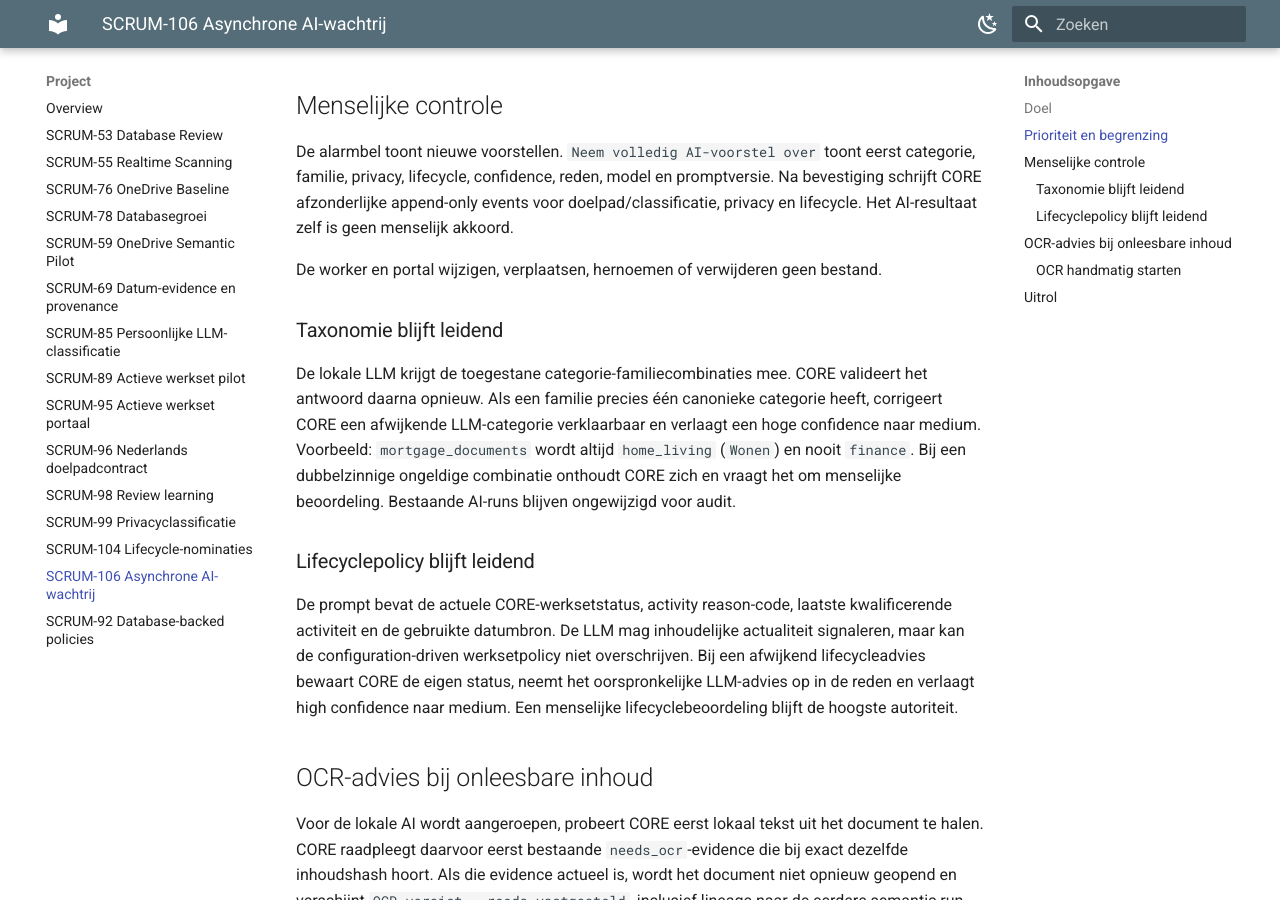
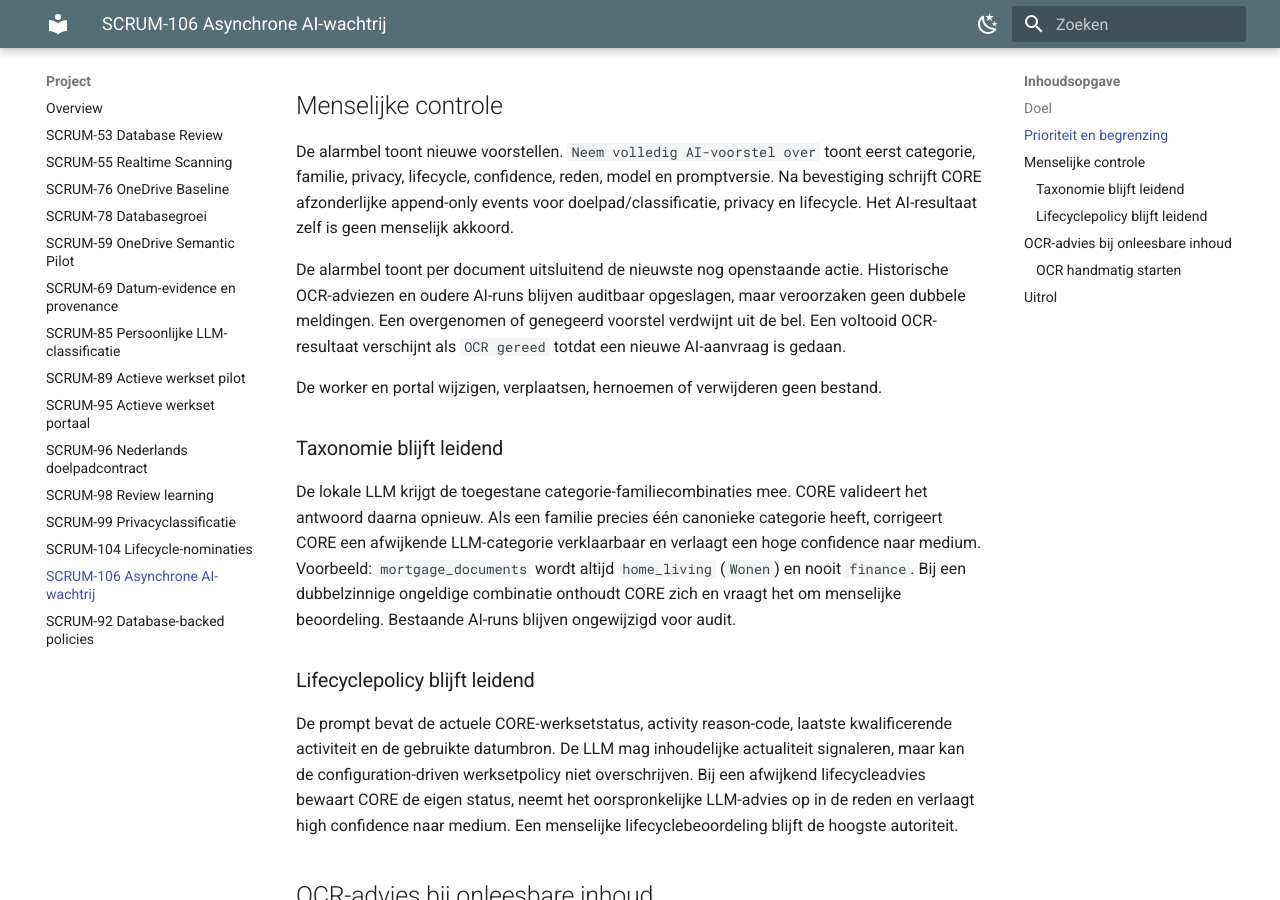
Before and after one commit to hugcoding/core-platform, an MkDocs documentation site: the page built from docs/project/scrum-106-async-ai-queue.md, in a window 1280 px wide and 900 px high, scrolled down 815 px. Built offline with MkDocs 1.6.1 and Material for MkDocs 9.7.7, drawn with Linux system fonts in a browser that asks for light colours.

Commit message:
Show only latest actionable AI notification

```diff
--- a/dashboard/static/workset-ai.js
+++ b/dashboard/static/workset-ai.js
@@ -11,7 +11,9 @@
 async function refreshAiQueue(){try{const [response,ocrResponse]=await Promise.all([fetch('/api/v1/workset/ai-jobs',{cache:'no-store'}),fetch('/api/v1/workset/ocr-jobs',{cache:'no-store'})]);if(!response.ok)throw Error(response.status);const data=await response.json();aiQueue.summary=data.summary;aiQueue.jobs=new Map(data.jobs.map(job=>[Number(job.file_id),job]));aiQueue.loaded=true;if(ocrResponse.ok){const ocr=await ocrResponse.json();ocrQueue.jobs=new Map(ocr.jobs.map(job=>[Number(job.file_id),job]));ocrQueue.loaded=true}renderAiBell(data.jobs);decorateAiActions()}catch(error){const bell=document.querySelector('.ai-notification');if(bell)bell.title='AI- of OCR-wachtrij niet beschikbaar'}}
 function ensureAiBell(){let bell=document.querySelector('.ai-notification');if(bell)return bell;bell=document.createElement('div');bell.className='ai-notification';bell.innerHTML=`<button type="button" class="ai-bell" aria-expanded="false" aria-label="AI-voorstellen"><span aria-hidden="true">&#128276;</span><b>0</b></button><section class="ai-ready-list" hidden><strong>AI-voorstellen gereed</strong><div></div></section>`;document.querySelector('.workset-page header').append(bell);bell.querySelector('.ai-bell').addEventListener('click',()=>{const list=bell.querySelector('.ai-ready-list'),open=list.hidden;list.hidden=!open;bell.querySelector('.ai-bell').setAttribute('aria-expanded',String(open))});bell.addEventListener('click',event=>{const item=event.target.closest('[data-ai-ready-file]');if(!item)return;ws('worksetSearch').value=item.dataset.filename;bell.querySelector('.ai-ready-list').hidden=true;loadWorkset(true)});return bell}
 function isOcrAdvice(job){return job?.status==='abstained'&&['ocr_required_from_existing_evidence','ocr_recommended_no_extractable_text'].includes(job.reason)}
-function renderAiBell(jobs){const bell=ensureAiBell(),ready=jobs.filter(job=>(job.status==='ready'&&job.awaiting_human_review)||isOcrAdvice(job));bell.querySelector('.ai-bell b').textContent=ready.length;bell.classList.toggle('has-ready',ready.length>0);bell.querySelector('.ai-ready-list div').innerHTML=ready.length?ready.map(job=>`<button type="button" data-ai-ready-file="${job.file_id}" data-filename="${wsEsc(job.filename)}"><span>${wsEsc(job.filename)}</span><small>${wsEsc(isOcrAdvice(job)?'OCR aanbevolen':aiStatusLabel(job.status))}</small></button>`).join(''):'<p>Geen nieuwe voorstellen of OCR-adviezen.</p>'}
+function latestAiJobsByFile(jobs){const latest=new Map();for(const job of jobs){const fileId=Number(job.file_id),current=latest.get(fileId),jobTime=Date.parse(job.requested_at||0),currentTime=Date.parse(current?.requested_at||0);if(!current||jobTime>currentTime||(jobTime===currentTime&&String(job.id)>String(current.id)))latest.set(fileId,job)}return[...latest.values()]}
+function aiBellEntry(job){const ocrJob=ocrQueue.jobs.get(Number(job.file_id));if(job.status==='ready'&&job.awaiting_human_review)return{...job,notification_label:'Voorstel gereed'};if(!isOcrAdvice(job))return null;if(!ocrJob)return{...job,notification_label:'OCR aanbevolen'};if(ocrJob.status==='ready')return{...job,notification_label:'OCR gereed'};if(ocrJob.status==='failed')return{...job,notification_label:'OCR mislukt'};return null}
+function renderAiBell(jobs){const bell=ensureAiBell(),ready=latestAiJobsByFile(jobs).map(aiBellEntry).filter(Boolean);bell.querySelector('.ai-bell b').textContent=ready.length;bell.classList.toggle('has-ready',ready.length>0);bell.querySelector('.ai-ready-list div').innerHTML=ready.length?ready.map(job=>`<button type="button" data-ai-ready-file="${job.file_id}" data-filename="${wsEsc(job.filename)}"><span>${wsEsc(job.filename)}</span><small>${wsEsc(job.notification_label)}</small></button>`).join(''):'<p>Geen nieuwe voorstellen of OCR-acties.</p>'}
 function aiInfo(proposal){if(!proposal)return'';return`<span class="ai-info"><button type="button" class="ai-info-button" aria-expanded="false" aria-label="AI-informatie">AI</button><span class="ai-info-popover" role="tooltip" hidden><strong>AI-analyse</strong><dl><dt>Status</dt><dd>${wsEsc(aiStatusLabel(proposal.status))}</dd><dt>Confidence</dt><dd>${wsEsc(proposal.confidence)}</dd><dt>Reden</dt><dd>${wsEsc(aiReasonInDutch(proposal.reason))}</dd><dt>Privacy</dt><dd>${wsEsc(proposal.privacy_advice)}</dd><dt>Model</dt><dd>${wsEsc(proposal.model_id)}</dd><dt>Prompt</dt><dd>${wsEsc(proposal.prompt_version)}</dd></dl><small>${wsEsc(proposal.created_at||proposal.proposal_created_at)}</small></span></span>`}
 function ocrStatusLabel(status){return({pending:'OCR wacht',running:'OCR bezig',ready:'OCR gereed',failed:'OCR mislukt',cancelled:'OCR vervallen'})[status]||status}
 function aiAction(job,doc,ocrJob){if(!job)return`<button type="button" class="request-ai" data-ai-file="${doc.file_id}">Vraag AI-voorstel aan</button><span class="ai-job-message"></span>`;const ocrRecommended=isOcrAdvice(job),knownOcr=job.reason==='ocr_required_from_existing_evidence',retry=['failed','cancelled'].includes(job.status)||job.status==='abstained'&&!ocrRecommended||ocrJob?.status==='ready'?`<button type="button" class="request-ai" data-ai-file="${doc.file_id}">${ocrJob?.status==='ready'?'Vraag AI na OCR':'Opnieuw aanvragen'}</button>`:'',ocrButton=!ocrJob?`<button type="button" class="request-ocr" data-ocr-file="${doc.file_id}">OCR starten</button>`:'',ocrState=ocrJob?`<span class="ocr-job-status ${wsEsc(ocrJob.status)}">${wsEsc(ocrStatusLabel(ocrJob.status))}${ocrJob.waiting_reason?` — ${wsEsc(aiReasonInDutch(ocrJob.waiting_reason))}`:''}${ocrJob.status==='ready'?` · ${wsEsc(ocrJob.pages)} pagina's`:''}</span>`:'',ocr=ocrRecommended?`<span class="ai-ocr-advice" role="status"><strong>${knownOcr?'OCR vereist — reeds vastgesteld':'OCR aanbevolen'}</strong><small>${knownOcr?'CORE hergebruikte actuele extractie-evidence voor dezelfde bestandsinhoud.':'CORE vond geen herkenbare tekst.'} ${ocrJob?.status==='ready'?'OCR is gereed; vraag nu opnieuw een AI-voorstel aan.':'Het originele bestand blijft ongewijzigd.'}</small>${ocrState}${ocrButton}</span>`:'',accept=job.status==='ready'
--- a/docs/project/scrum-106-async-ai-queue.md
+++ b/docs/project/scrum-106-async-ai-queue.md
@@ -40,6 +40,12 @@
 promptversie. Na bevestiging schrijft CORE afzonderlijke append-only events voor
 doelpad/classificatie, privacy en lifecycle. Het AI-resultaat zelf is geen
 menselijk akkoord.
+
+De alarmbel toont per document uitsluitend de nieuwste nog openstaande actie.
+Historische OCR-adviezen en oudere AI-runs blijven auditbaar opgeslagen, maar
+veroorzaken geen dubbele meldingen. Een overgenomen of genegeerd voorstel
+verdwijnt uit de bel. Een voltooid OCR-resultaat verschijnt als `OCR gereed`
+totdat een nieuwe AI-aanvraag is gedaan.
 
 De worker en portal wijzigen, verplaatsen, hernoemen of verwijderen geen bestand.
 
```
Also changed, not shown: 1 other file.
